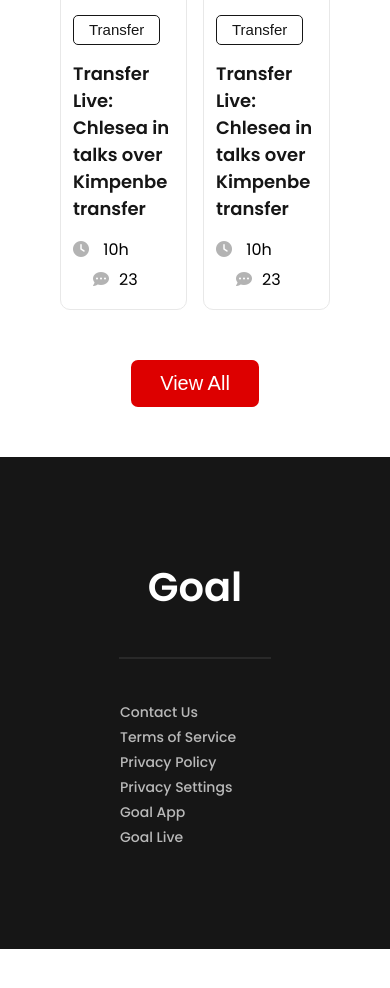
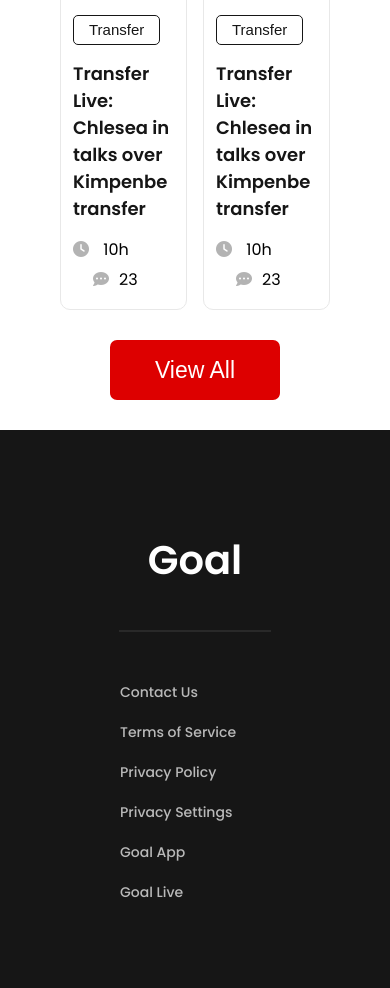
Before and after one commit to ismail-hasan/World-Cup, a plain HTML site: page index.html in a window 390 px wide. Shown: the part 2653-3641 px from the top of the page. Before the commit the page ends 3602 px from the top, so only its background shows below. Drawn offline with Linux system fonts and the light colour scheme.

Commit message:
not responsive

```diff
--- a/style.css
+++ b/style.css
@@ -110,11 +110,11 @@ body {
   color: #fff;
 }
 .tablet-btn {
+  display: none;
   display: flex;
   justify-content: center;
-  /* width: 131px; */
-  height: 47px;
-  padding: 50px 0;
+  align-items: center;
+  margin: 30px 0;
 }
 .tablet-btn button {
   display: none;
@@ -122,12 +122,11 @@ body {
   color: #fff;
   outline: 0;
   border: 0;
-  padding: 12px 29px;
   cursor: pointer;
   border-radius: 7px;
-  font-size: 20px;
-  line-height: 23px;
-  text-align: center;
+  font-size: 23px;
+  height: 60px;
+  padding: 0 45px;
 }
 .right-box-area {
   width: 82%;
@@ -204,7 +203,7 @@ body {
   text-decoration: none;
   font-weight: 500;
   font-size: 14px;
-  line-height: 24px;
+  line-height: 40px;
   color: #b9b9b9;
   margin-right: 50px;
 }
@@ -292,7 +291,10 @@ body {
   .last-box {
     display: none;
   }
-  .tablet-btn button{
+  .tablet-btn {
+    display: flex;
+  }
+  .tablet-btn button {
     display: block;
   }
 }
```
